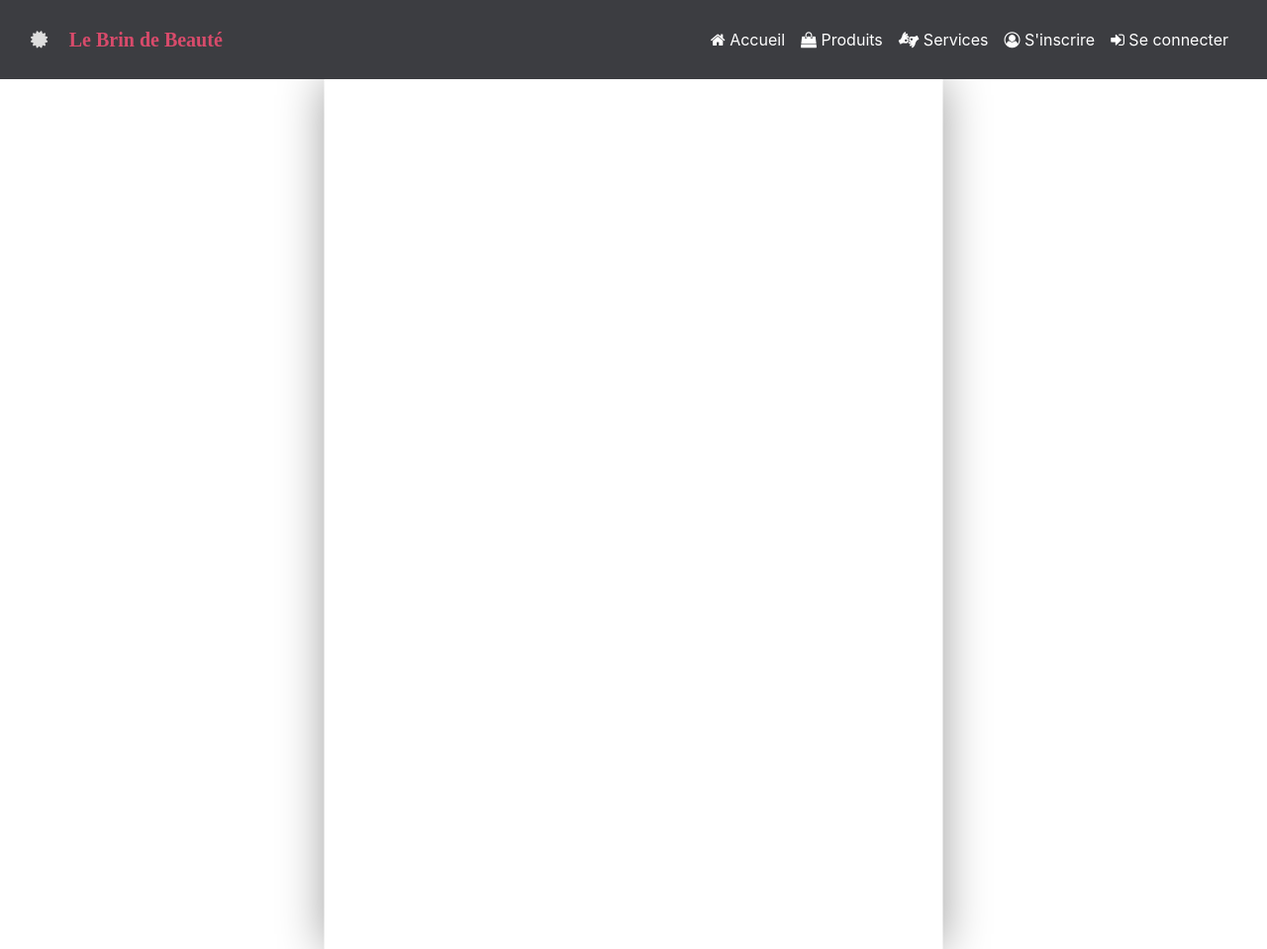
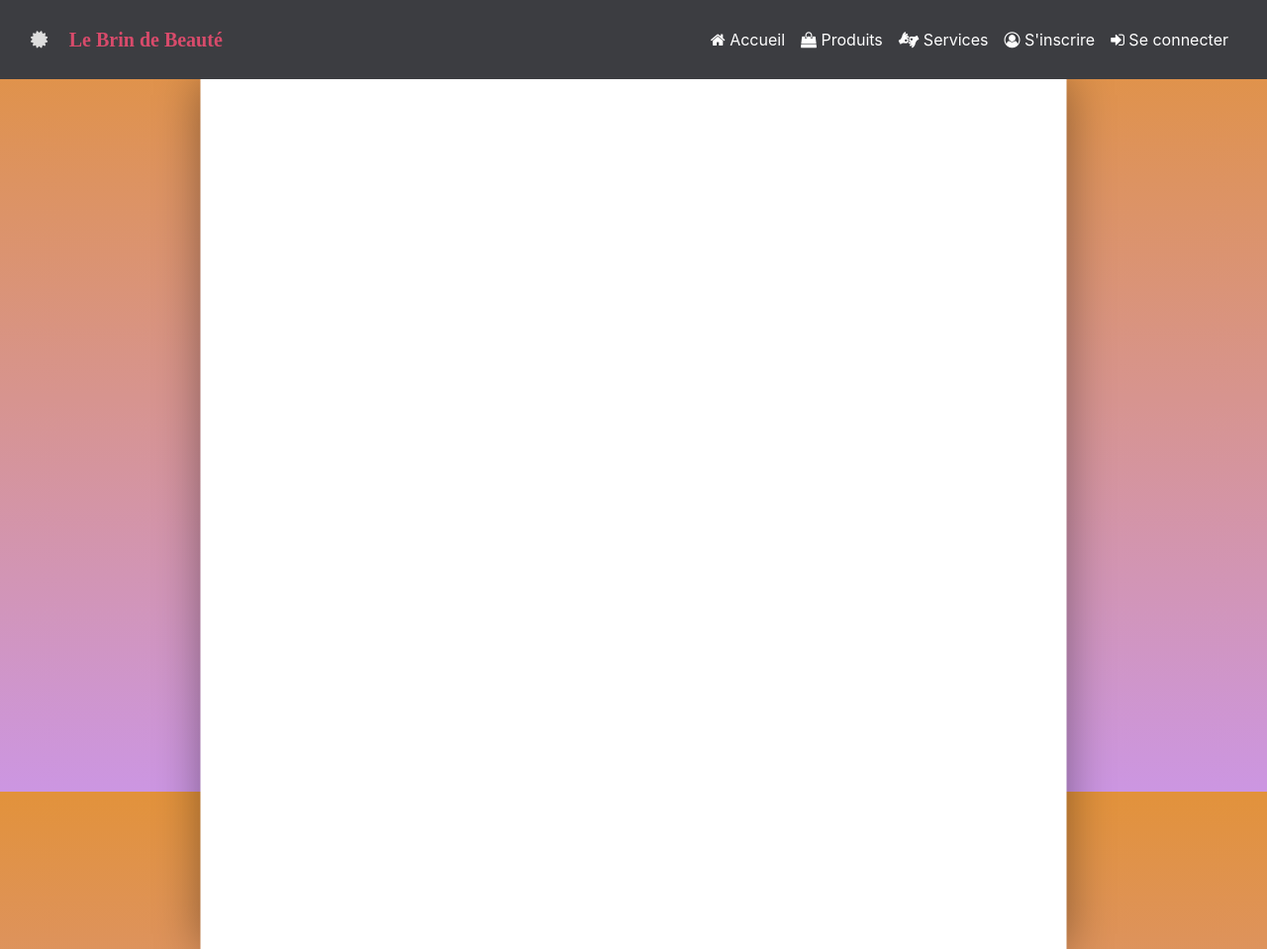
Before and after one commit to 101197/lebrindebeaute, a PHP site: page /accueil.php in a window 1280 px wide. Shown: the top 959 px of the page at 99% size. Run offline with PHP 8.4, Linux system fonts and the light colour scheme.

Commit message:
rectification background

```diff
--- a/assets/css/-Login-form-Page-BS4-.css
+++ b/assets/css/-Login-form-Page-BS4-.css
@@ -6,6 +6,7 @@
   -webkit-box-shadow:0px 0px 45px 0px rgba(0,0,0,0.4);
   -moz-box-shadow:0px 0px 45px 0px rgba(0,0,0,0.4);
   box-shadow:0px 0px 45px 0px rgba(0,0,0,0.4);
+  min-width: 70%;
   z-index:2;
   left: 50%;
   transform: translateX(-50%);
--- a/assets/css/style-inscription.css
+++ b/assets/css/style-inscription.css
@@ -8,12 +8,6 @@ html {
 	height: 100%;
 	/*Image only BG fallback*/
 
-	/*background = gradient + image pattern combo*/
-	background:
-		linear-gradient(rgba(226, 146, 59, 1), rgba(204, 150, 226, 1));
-		background-position: center;
-		background-attachment: fixed;
-		background-repeat: no-repeat;
 }
 
 body {
--- a/assets/css/style2.css
+++ b/assets/css/style2.css
@@ -1,4 +1,10 @@
-
+body {
+  background:
+    linear-gradient(rgba(226, 146, 59, 1), rgba(204, 150, 226, 1));
+    background-position: center;
+    background-attachment: fixed;
+    background-repeat: no-repeat;
+}
 .navbrand {
   color: #d84b6b;
   margin-left: 9%;
--- a/assets/php/allcss.php
+++ b/assets/php/allcss.php
@@ -1,8 +1,8 @@
 <link rel="stylesheet" href="assets/css/style-inscription.css">
 <link rel="stylesheet" href="assets/bootstrap/css/bootstrap.min.css">
 <link rel="stylesheet" href="assets/fonts/font-awesome.min.css">
+<link rel="stylesheet" href="assets/css/-Login-form-Page-BS4-.css">
 <link rel="stylesheet" href="assets/css/Bold-BS4-Footer-Big-Logo.css">
 <link rel="stylesheet" href="assets/css/Dark-NavBar.css">
-<link rel="stylesheet" href="assets/css/-Login-form-Page-BS4-.css">
 <link rel="stylesheet" href="assets/css/styles.css">
 <link rel="stylesheet" href="assets/css/style2.css">
```
